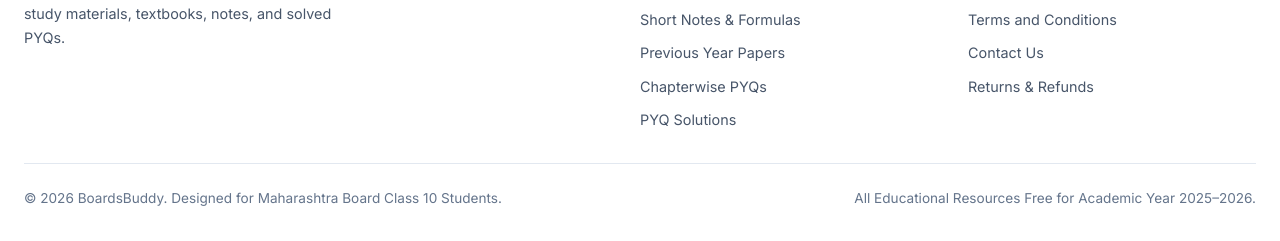
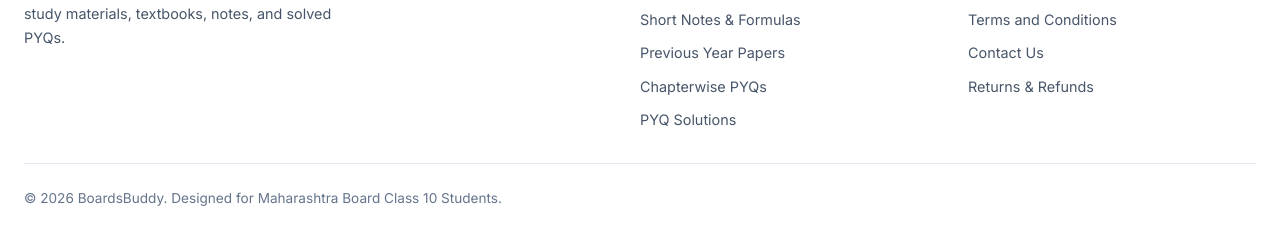
Before and after one commit to shubham88447/BoardsBuddy, a website: page index.html in a window 1280 px wide. Shown: the part 1660-1901 px from the top of the page. Drawn offline with nearby package versions, Linux system fonts and the light colour scheme.

Commit message:
Fix Footer

```diff
--- a/index.html
+++ b/index.html
@@ -196,7 +196,6 @@
 
     <div class="footer-bottom">
       <div>&copy; 2026 BoardsBuddy. Designed for Maharashtra Board Class 10 Students.</div>
-      <div>All Educational Resources Free for Academic Year 2025–2026.</div>
     </div>
   </footer>
 
```
